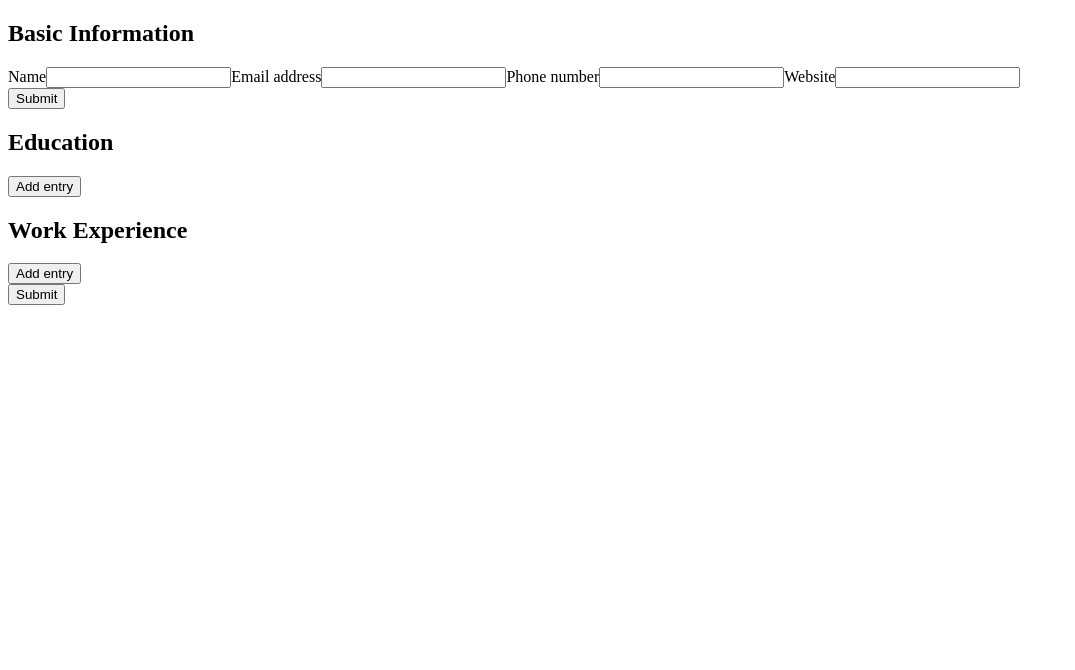
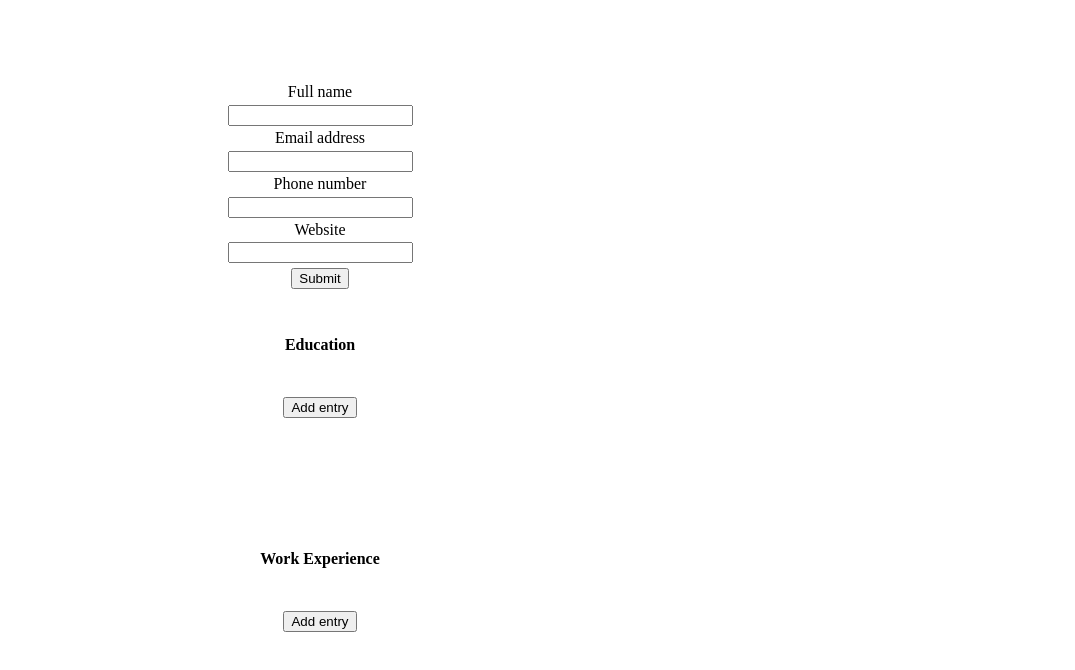
Before and after one commit to zainiscoding/cv-creator, a React (Create React App) app: page / in a window 1280 px wide. Shown: the top 670 px of the page, without its empty margins (0-1075 px from the left). Built offline with nearby package versions, Linux system fonts and the light colour scheme.

Commit message:
Fixed a bug that caused basic info to not clear after being written once and overwritten with nothing

```diff
--- a/package.json
+++ b/package.json
@@ -6,7 +6,9 @@
     "@testing-library/jest-dom": "^4.2.4",
     "@testing-library/react": "^9.3.2",
     "@testing-library/user-event": "^7.1.2",
+    "bootstrap": "^4.5.3",
     "react": "^16.13.1",
+    "react-bootstrap": "^1.3.0",
     "react-dom": "^16.13.1",
     "react-scripts": "3.4.3",
     "uniqid": "^5.2.0"
--- a/public/index.html
+++ b/public/index.html
@@ -15,29 +15,10 @@
       user's mobile device or desktop. See https://developers.google.com/web/fundamentals/web-app-manifest/
     -->
         <link rel="manifest" href="%PUBLIC_URL%/manifest.json" />
-    <!--
-      Notice the use of %PUBLIC_URL% in the tags above.
-      It will be replaced with the URL of the `public` folder during the build.
-      Only files inside the `public` folder can be referenced from the HTML.
-
-      Unlike "/favicon.ico" or "favicon.ico", "%PUBLIC_URL%/favicon.ico" will
-      work correctly both with client-side routing and a non-root public URL.
-      Learn how to configure a non-root public URL by running `npm run build`.
-    -->
-    <title>React App</title>
+        <title>CV Creator</title>
     </head>
     <body>
         <noscript>You need to enable JavaScript to run this app.</noscript>
         <div id="root"></div>
-    <!--
-      This HTML file is a template.
-      If you open it directly in the browser, you will see an empty page.
-
-      You can add webfonts, meta tags, or analytics to this file.
-      The build step will place the bundled scripts into the <body> tag.
-
-      To begin the development, run `npm start` or `yarn start`.
-      To create a production bundle, use `npm run build` or `yarn build`.
-    -->
     </body>
 </html>
--- a/src/App.js
+++ b/src/App.js
@@ -1,6 +1,8 @@
 import React, { Component } from 'react';
 import InputsContainer from './components/InputsContainer';
 import DisplayCV from './components/DisplayCV';
+import './styles/reset.css';
+import './styles/main.css';
 
 class App extends Component {
     constructor(props) {
@@ -47,6 +49,8 @@ class App extends Component {
             }
         });
 
+        console.log(allInputs);
+
         //Gathers the information from individual education entries and pushes them into an array
         const educationInputs = [];
         allInputs.forEach((input) => {
@@ -64,14 +68,14 @@ class App extends Component {
         });
 
         //Increase the education counter when submitting an education entry
-        if (e.target.id === 'submitEducationButton') {
+        if (e.target.id === 'submitEducationBtn') {
             this.setState((state) => {
                 return { educationCounter: state.educationCounter + 1 };
             });
         }
 
         //Increase the work counter when submitting a work entry
-        if (e.target.id === 'submitWorkButton') {
+        if (e.target.id === 'submitWorkBtn') {
             this.setState((state) => {
                 return { workCounter: state.workCounter + 1 };
             });
@@ -80,7 +84,6 @@ class App extends Component {
         //Add the values of the input to their respective state objects
         //This works, but acts weird when you hit submit again...
         allInputs.forEach((input) => {
-            if (input.value.length > 0) {
             this.setState((state) => {
                 //Creates a new education object within educationInputsCounter, with educationCounter as the object key
                 if (input.name === 'education') {
@@ -93,15 +96,13 @@ class App extends Component {
                         state.workCounter
                     ] = [...workInputs]);
                     //Prevents the applicant's name from displaying as, for example, "Name: John Smith"
-                    } else if (input.title !== 'Name') {
+                } else if (input.title !== 'Name' && input.value.length !== 0) {
                     return (state[input.parentNode.id][input.id] =
                         input.title + ': ' + input.value);
                 } else {
-                        return (state[input.parentNode.id][input.id] =
-                            input.value);
+                    return (state[input.parentNode.id][input.id] = input.value);
                 }
             });
-            }
         });
     };
 
@@ -114,6 +115,7 @@ class App extends Component {
                         submitChange={this.submitChange}
                         removeStateItem={this.removeStateItem}
                         info={info}
+                        editing={this.state.editing}
                     />
                 </div>
                 <DisplayCV info={info} />
--- a/src/components/DisplayCV.js
+++ b/src/components/DisplayCV.js
@@ -9,6 +9,7 @@ class DisplayCV extends Component {
                     <div id='name'>
                         <p>{this.props.info.basicInputsContainer.name}</p>
                     </div>
+
                     <div id='email'>
                         <p>{this.props.info.basicInputsContainer.email}</p>
                     </div>
@@ -33,7 +34,7 @@ class DisplayCV extends Component {
                                                 if (
                                                     detail.charAt(
                                                         detail.length - 1
-                                                    ) !== ' '
+                                                    ) !== ''
                                                 ) {
                                                     return (
                                                         <div key={detail}>
--- a/src/components/InputBasicInfo.js
+++ b/src/components/InputBasicInfo.js
@@ -3,9 +3,8 @@ import React, { Component } from 'react';
 class InputBasicInfo extends Component {
     render() {
         return (
-            <div id='basicInputsContainer'>
-                <h2>Basic Information</h2>
-                <label htmlFor='nameInput'>Name</label>
+            <div id='basicInputsContainer' className='inputArea'>
+                <label htmlFor='nameInput'>Full name</label>
                 <input
                     name='basic'
                     type='text'
--- a/src/components/InputEducation.js
+++ b/src/components/InputEducation.js
@@ -22,7 +22,7 @@ class InputEducation extends Component {
 
     render() {
         return (
-            <div id='educationInputsContainer'>
+            <div id='educationInputsContainer' className='inputArea'>
                 <h2>Education</h2>
                 {this.state.addingEducation === true && (
                     <>
@@ -60,9 +60,9 @@ class InputEducation extends Component {
                             className='input'
                             title='End date'
                         ></input>
-                        <div id='submitEducationbtnContainer'>
+                        <div id='submitEducationBtnContainer'>
                             <button
-                                id='submitEducationButton'
+                                id='submitEducationBtn'
                                 onClick={this.changeAddEducationState}
                             >
                                 Submit entry
@@ -71,12 +71,14 @@ class InputEducation extends Component {
                     </>
                 )}
                 {this.state.addingEducation === false && (
-                    <button
-                        id='addEducationButton'
-                        onClick={this.changeAddEducationState}
-                    >
-                        Add entry
-                    </button>
+                    <div id='addEducationBtnContainer'>
+                        <button
+                            id='addEducationBtn'
+                            onClick={this.changeAddEducationState}
+                        >
+                            Add entry
+                        </button>
+                    </div>
                 )}
                 <div id='inputAreaEducationInfoContainer'>
                     {this.props.info.educationInputsContainer.map(
--- a/src/components/InputWorkExperience.js
+++ b/src/components/InputWorkExperience.js
@@ -24,7 +24,7 @@ class InputWorkExperience extends Component {
 
     render() {
         return (
-            <div id='workExperienceInputsContainer'>
+            <div id='workExperienceInputsContainer' className='inputArea'>
                 <h2>Work Experience</h2>
                 {this.state.addingWorkExperience === true && (
                     <>
@@ -60,9 +60,9 @@ class InputWorkExperience extends Component {
                             className='input'
                             title='End Date'
                         ></input>
-                        <div id='submitWorkbtnContainer'>
+                        <div id='submitWorkBtnContainer'>
                             <button
-                                id='submitWorkButton'
+                                id='submitWorkBtn'
                                 onClick={this.changeAddWorkExperienceState}
                             >
                                 Submit entry
@@ -71,12 +71,14 @@ class InputWorkExperience extends Component {
                     </>
                 )}
                 {this.state.addingWorkExperience === false && (
+                    <div id='addWorkExperienceBtnContainer'>
                         <button
                             id='addWorkExperienceButton'
                             onClick={this.changeAddWorkExperienceState}
                         >
                             Add entry
                         </button>
+                    </div>
                 )}
                 <div id='inputAreaWorkInfoContainer'>
                     {this.props.info.workExperienceInputsContainer.map(
--- a/src/components/InputsContainer.js
+++ b/src/components/InputsContainer.js
@@ -21,14 +21,6 @@ class InputsContainer extends Component {
                     removeStateItem={this.props.removeStateItem}
                     info={this.props.info}
                 />
-                <div className='submitBtnContainer'>
-                    <input
-                        type='submit'
-                        value='Submit'
-                        id='submitCvBtn'
-                        onClick={this.props.submitChange}
-                    ></input>
-                </div>
             </div>
         );
     }
--- a/src/styles/main.css
+++ b/src/styles/main.css
@@ -1,3 +1,7 @@
+h2 {
+    font-weight: bold;
+}
+
 #root {
     height: 100vh;
     width: 100vw;
@@ -31,6 +35,7 @@
 .inputArea {
     display: flex;
     flex-direction: column;
+    justify-content: space-evenly;
 }
 
 .input {
```
Also changed, not shown: public/manifest.json, 2 other files (tests, documents, lock files or other folders). Lines whose indentation alone changed are shown as unchanged.
